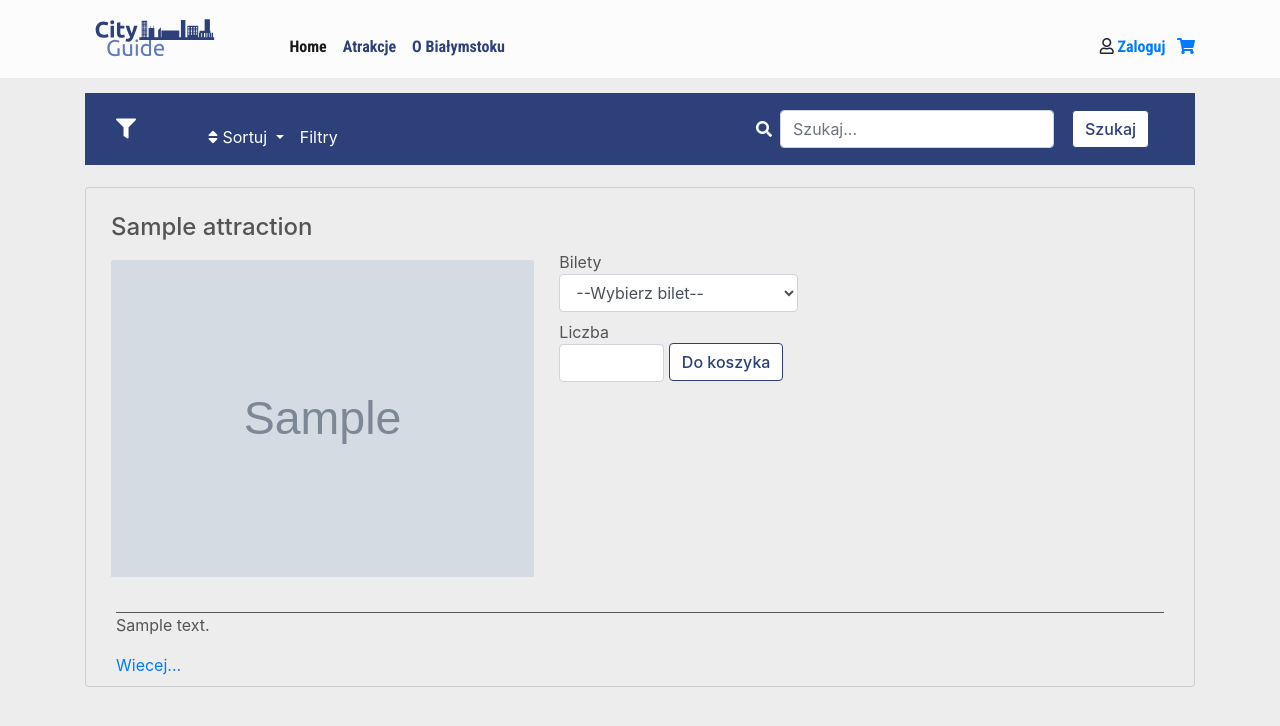
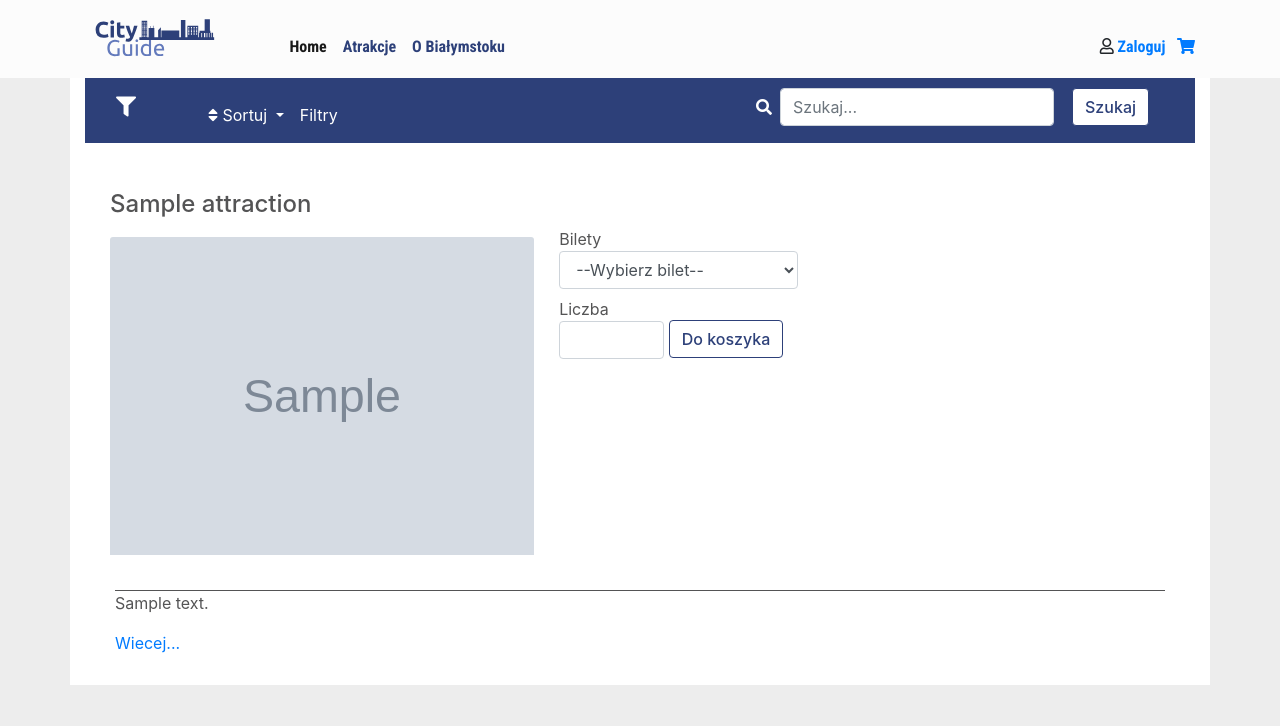
Before and after one commit to catchesfire/city-guide-app, a Django app: page /attractions in a window 1280 px wide. Shown: the top 726 px of the page. Run offline with Django 3.2, Linux system fonts and the light colour scheme; tables that the repository leaves empty hold one stand-in row (values such as "Sample post"); grey boxes marked "Sample" are stand-in pictures; data that the repository does not hold is empty; some libraries are stand-ins or nearby versions.

Commit message:
Start improving attractions page

```diff
--- a/CityGuide/city_guide/static/css/style.css
+++ b/CityGuide/city_guide/static/css/style.css
@@ -69,7 +69,8 @@ body {
     min-height: 500px;
     max-height: 500px;
     color: #545455;
-    background-color: #ededed;
+    /* background-color: #ededed; */
+    border: none;
 }
 
 .noAtrractionsHeader {
--- a/CityGuide/city_guide/templates/city_guide/attractions.html
+++ b/CityGuide/city_guide/templates/city_guide/attractions.html
@@ -2,21 +2,26 @@
 <div class="modal fade added-to-cart" tabindex="-1" role="dialog" aria-labelledby="Dodano do koszyka" aria-hidden="true">
     <div class="modal-dialog modal-sm">
         <div class="modal-content">
-            Bilet został dodany do koszyka.
+            <div class="modal-header">
+                <h5 class="modal-title">Dodano do koszyka</h5>
+                <button type="button" class="close" data-dismiss="modal" aria-label="Close">
+                    <span aria-hidden="true">&times;</span>
+                </button>
+            </div>
+            <div class="modal-body">
+                <p>Bilet został dodany do koszyka.</p>
+            </div>
         </div>
     </div>
 </div>
-<div class="container filterNavbarCont">
+<div class="container standard-container">
     <div class="row">
         <div class="col">
             {% include "city_guide/forms/filterForm.html" %}
         </div>
     </div>
-</div>
-
-{% if attractions_obj %}
-<div class="container attractionsCont">
-    <div class="row">
+    {% if attractions_obj %}
+    <div class="row attractionsCont">
         {% for attraction in attractions_obj %} {% if attractions_obj.count == 1 %}
         <div class="col">
             <div class="card-deck attrDeck">
@@ -68,7 +73,7 @@
                     <div class="row">
                         <div class="card-body">
                             <p class="card-text descriptionText">
-                                {{attraction.description}}
+                                {{attraction.description|truncatewords:2}}
                             </p>
 
                             <a href="{% url 'city_guide:attraction' attraction.id %}">Wiecej...</a>
@@ -125,13 +130,11 @@
                             </form>
                         </div>
                     </div>
-
                     <div class="row">
                         <div class="card-body">
                             <p class="card-text descriptionText">
-                                {{attraction.description}}
+                                {{attraction.description|truncatewords:50}}
                             </p>
-
                             <a href="{% url 'city_guide:attraction' attraction.id %}">Wiecej...</a>
                         </div>
                     </div>
@@ -139,14 +142,10 @@
                 </div>
             </div>
         </div>
-        {% endif %} {% endfor %}
+        {% endif %} {% endfor %}{% endif %}
     </div>
 </div>
-{% else %}
-<div class="container attractionsCont">
-    <h2 class="noAtrractionsHeader">There are no attractions that meet the criteria.</h2>
-</div>
-{% endif %} {% endblock %} {% block javascripts %} {{block.super}}
+{% endblock %} {% block javascripts %} {{block.super}}
 <script>
     let show = false;
 
@@ -193,7 +192,7 @@
         $("#timeSliderMax").val($("#timeSliderRange").slider("values", 1));
     });
 
-    $('.ticket-form').submit(function(e){
+    $('.ticket-form').submit(function (e) {
 
         let url = $(this).attr("action");
 
@@ -201,9 +200,9 @@
             url: url,
             type: 'POST',
             data: $(this).serialize(),
-            success: function(data){
+            success: function (data) {
                 $('.added-to-cart').modal('toggle');
-                setTimeout(function(){
+                setTimeout(function () {
                     $('.added-to-cart').modal('toggle');
                 }, 2000);
             }
```
